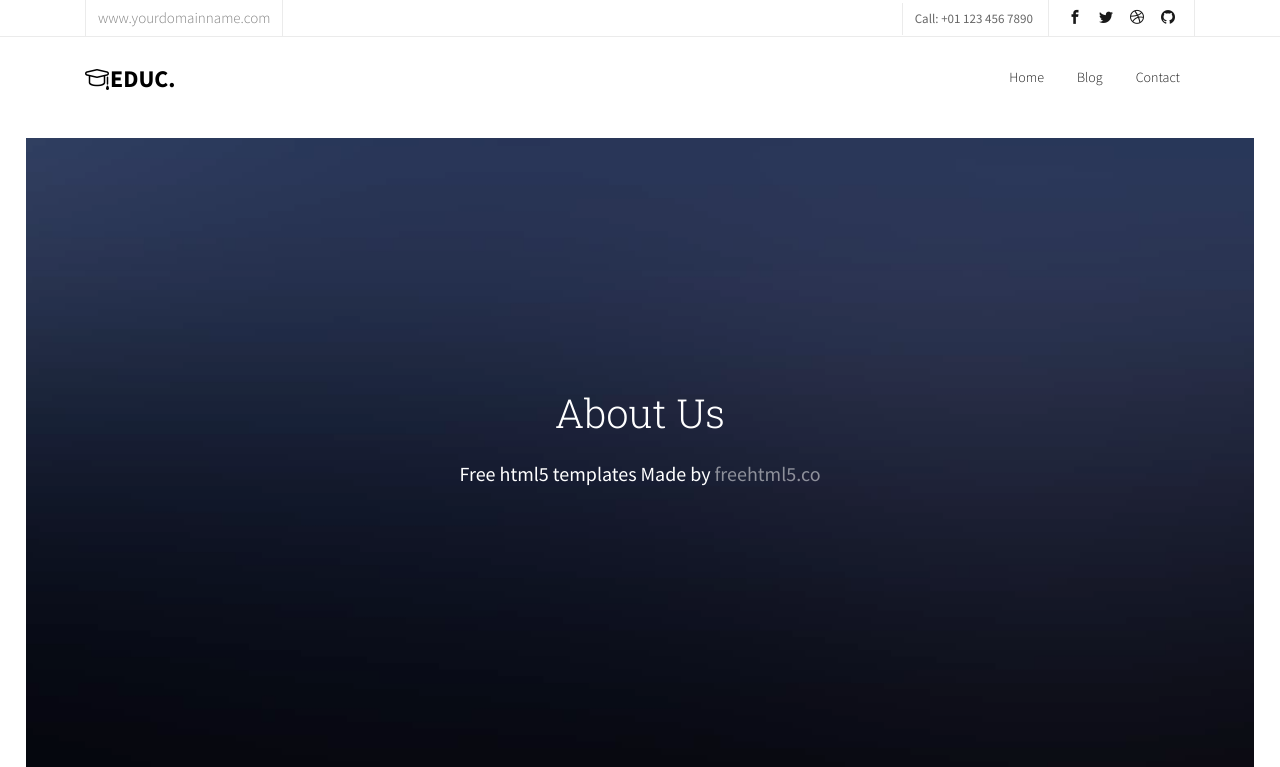
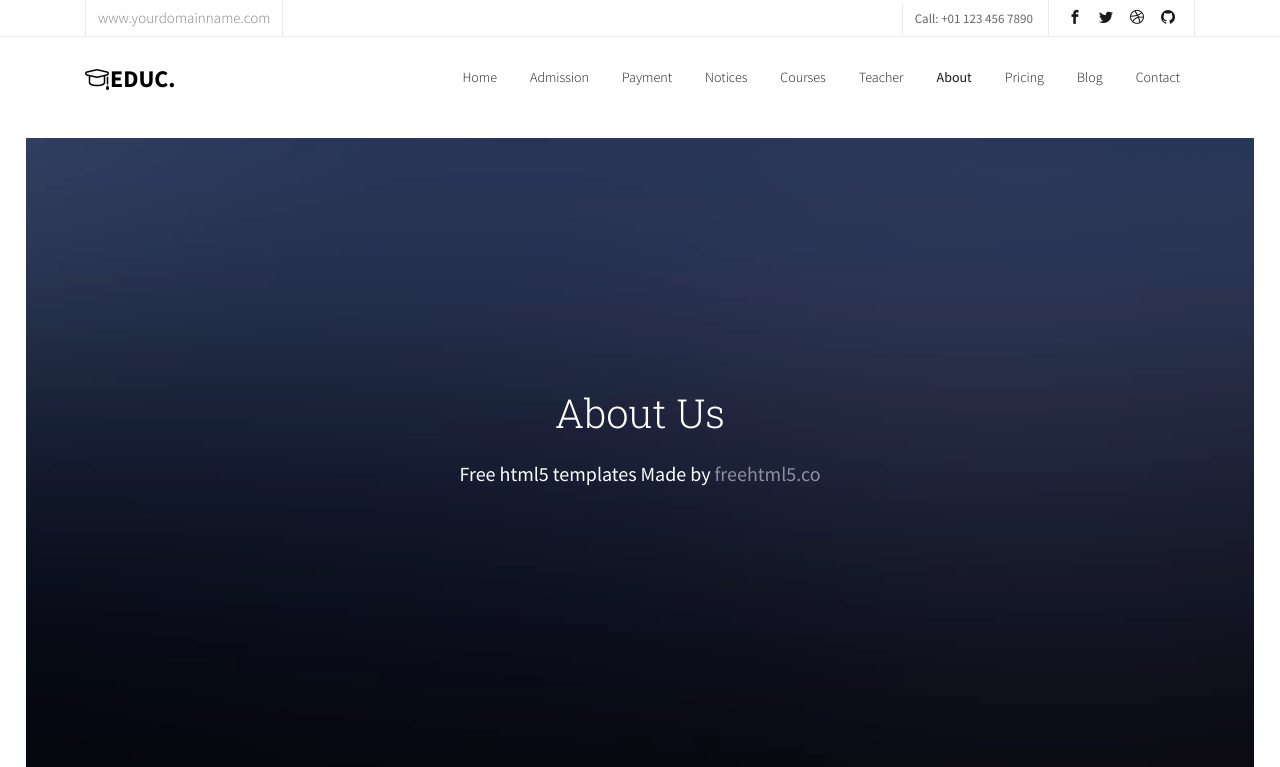
Before and after one commit to abhakta-47/school_site, a Django app: template templates/about.html in a window 1280 px wide. Shown: the top 767 px of the page. Run offline with Django 3.2, Linux system fonts and the light colour scheme; the template is opened without the code that fills it, so the values that code supplies are empty; some libraries are stand-ins or nearby versions; some web fonts are replaced.

Commit message:
header fixed

```diff
--- a/templates/base.html
+++ b/templates/base.html
@@ -106,13 +106,13 @@
 					<div class="col-xs-10 text-right menu-1">
 						<ul>
 							<li {%if request.path == '/' %}  class="active" {%endif%}><a href="/">Home</a></li>
-							<!-- <li {%if '/admission' in request.path  %}  class="active" {%endif%}><a href="/admission">Admission</a></li>
+							<li {%if '/admission' in request.path  %}  class="active" {%endif%}><a href="/admission">Admission</a></li>
 							<li {%if '/pay' in request.path %}  class="active" {%endif%}><a href="/pay">Payment</a></li>
 							<li {%if '/notices' in request.path  %}  class="active" {%endif%}><a href="/notices">Notices</a></li>
 							<li {%if '/courses' in request.path  %}  class="active" {%endif%}><a href="/courses">Courses</a></li>
 							<li {%if '/teacher' in request.path  %}  class="active" {%endif%}><a href="/teacher">Teacher</a></li>
 							<li {%if '/about' in request.path  %}  class="active" {%endif%}><a href="/about">About</a></li>
-							<li {%if '/pricing' in request.path  %}  class="active" {%endif%}><a href="/pricing">Pricing</a></li> -->
+							<li {%if '/pricing' in request.path  %}  class="active" {%endif%}><a href="/pricing">Pricing</a></li>
 							<li class="has-dropdown">
 								<a href="/blog">Blog</a>
 								<ul class="dropdown">
```
Also changed, not shown: requirements.txt (+130 -37 lines).
